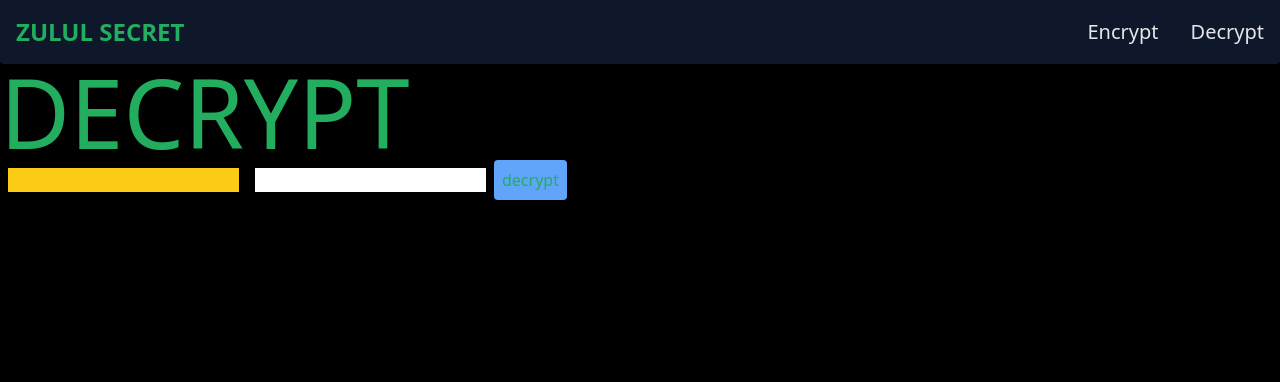
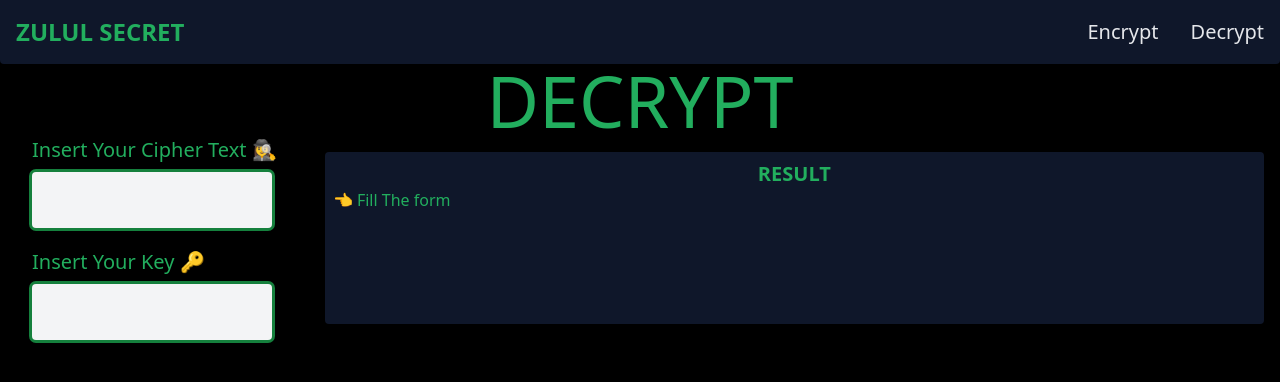
Before and after one commit to MichaelJuannn/symetric-encryption, a Next.js app: page /decrypt in a window 1280 px wide. Shown: the top 382 px of the page. Built offline with nearby package versions, Linux system fonts and the light colour scheme.

Commit message:
decrypt front end done

```diff
--- a/src/pages/decrypt.tsx
+++ b/src/pages/decrypt.tsx
@@ -7,38 +7,56 @@ export default function Decrypt() {
 
 	const [input, setInput] = useState('');
 	const [key, setKey] = useState<string>();
-	const [result, setResult] = useState('');
+	const [result, setResult] = useState<string>();
 	console.log(result);
 
-	function decrypt() {
+	function decrypt(key: string) {
+		try {
+			setKey(key);
 			//@ts-ignore
 			const decipher = createDecipheriv('aes256', key, iv);
-		try {
 			const decrypted =
 				decipher.update(input, 'hex', 'utf8') + decipher.final('utf8');
 			setResult(decrypted);
 		} catch (error) {
-			console.log(error);
+			return error;
 		}
 	}
 
 	return (
 		<>
 			<Navbar />
-			<h1 className='text-8xl'>DECRYPT</h1>
+			<h1 className='text-5xl md:text-7xl text-center'>DECRYPT</h1>
+			<div className='md:flex '>
+				<div className='flex-none'>
+					<div>
+						<label className='mx-8 m-2 text-xl' htmlFor='cipher'>
+							Insert Your Cipher Text 🕵️‍♀️
+						</label>
 						<input
+							id='cipher'
 							type='text'
-				className='m-2 bg-yellow-400'
+							className='block w-60 p-4 mx-8 mt-2 mb-5 rounded ring ring-green-700 bg-gray-100'
 							onChange={(e) => setInput(e.currentTarget.value)}
 						/>
+					</div>
+					<div>
+						<label className='mx-8 m-2 text-xl' htmlFor='key'>
+							Insert Your Key 🔑
+						</label>
 						<input
+							id='key'
 							type='text'
-				className='m-2'
-				onChange={(e) => setKey(e.currentTarget.value)}
+							className='block w-60 p-4 mx-8 mt-2 rounded ring ring-green-700 bg-gray-100'
+							onChange={(e) => decrypt(e.currentTarget.value)}
 						/>
-			<button className='p-2 rounded bg-blue-400' onClick={decrypt}>
-				decrypt
-			</button>
+					</div>
+				</div>
+				<div className='flex-grow bg-slate-900 m-4 text-center rounded p-2'>
+					<div className='text-xl font-bold'>RESULT</div>
+					<p className='text-start'>{result ?? '👈 Fill The form'}</p>
+				</div>
+			</div>
 		</>
 	);
 }
```
Lines whose indentation alone changed are shown as unchanged.
